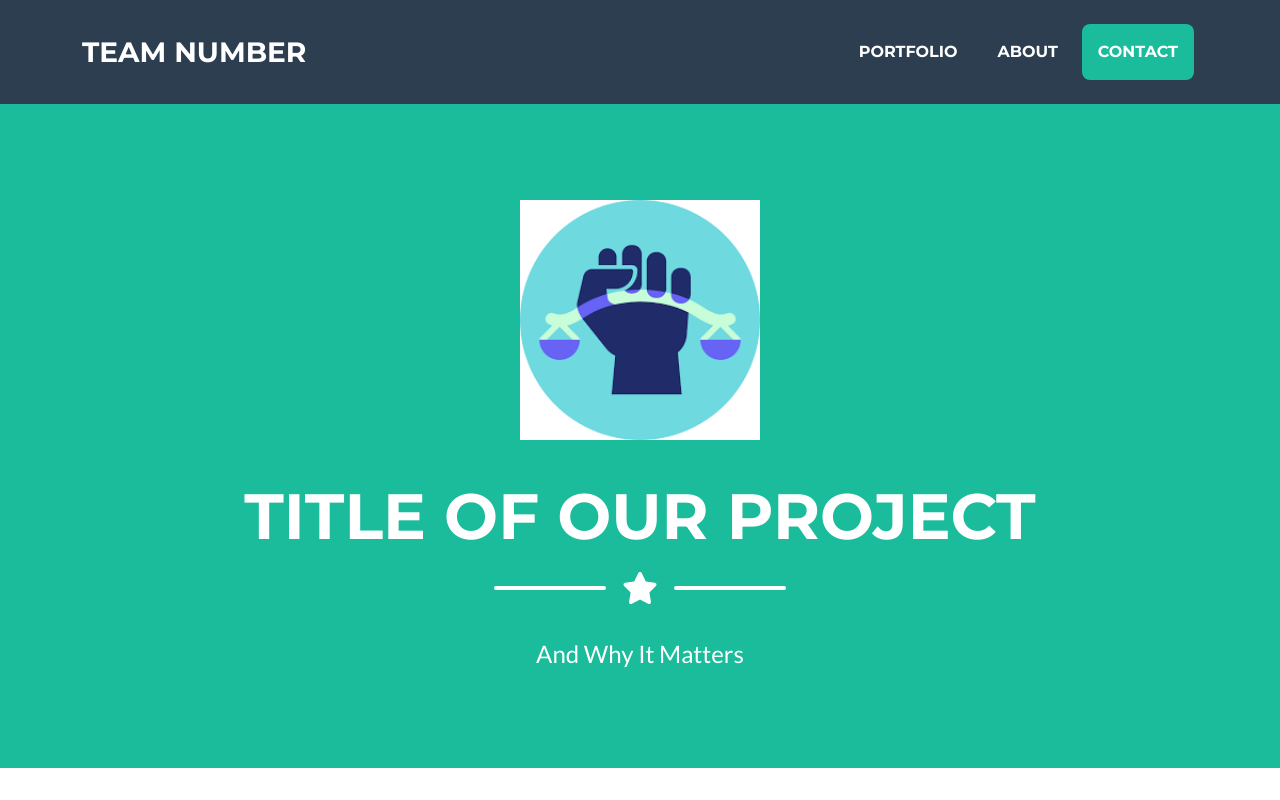
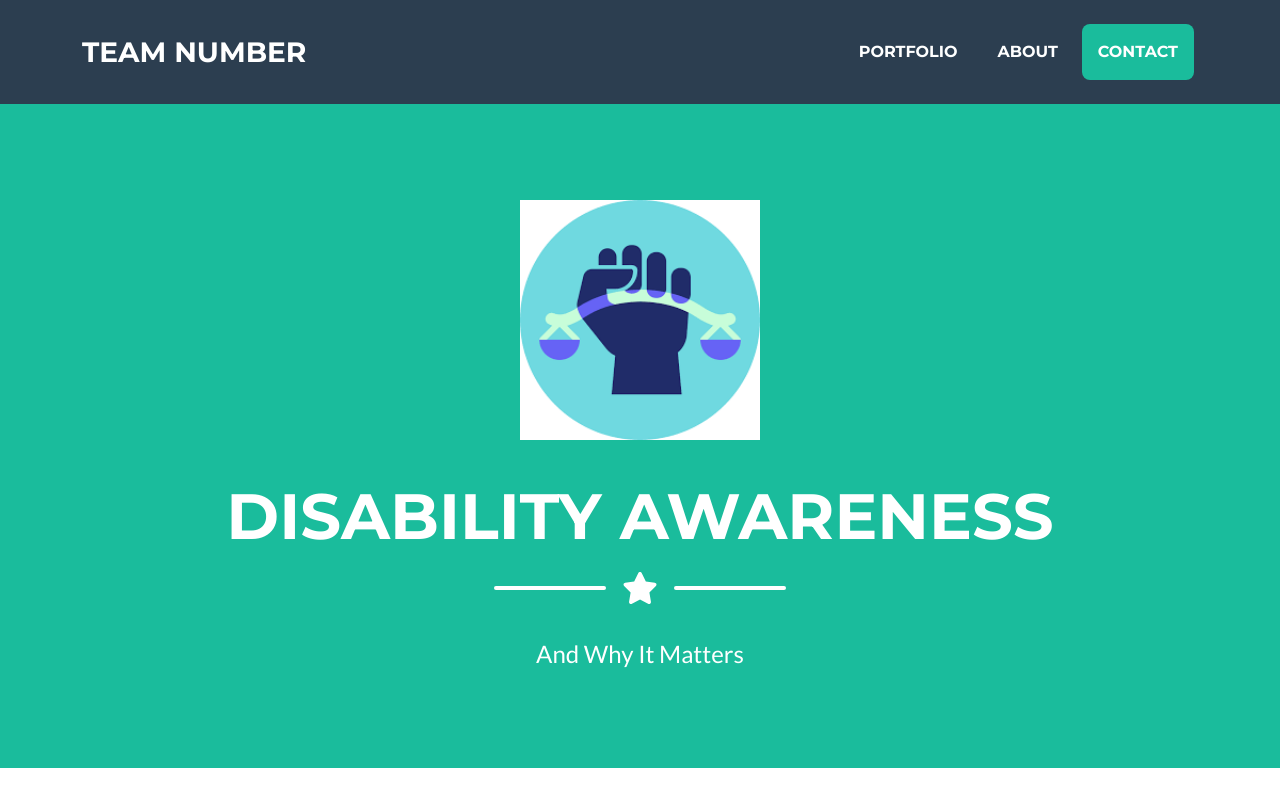
Before and after one commit to ISS-Group-Project-16/ISS-GROUP-16, a plain HTML site: page index.html in a window 1280 px wide. Shown: the top 800 px of the page. Drawn offline with nearby package versions, Linux system fonts and the light colour scheme.

Commit message:
Update index.html
Signed-off-by: faithlauren <119226646+faithlauren@users.noreply.github.com>

```diff
--- a/index.html
+++ b/index.html
@@ -40,7 +40,7 @@
                 <!-- Masthead Avatar Image-->
                 <img class="masthead-avatar mb-5" src="assets/img/portfolio/ISSfront.png" alt="..." />
                 <!-- Masthead Heading-->
-                <h1 class="masthead-heading text-uppercase mb-0">Title of Our Project</h1>
+                <h1 class="masthead-heading text-uppercase mb-0">Disability Awareness</h1>
                 <!-- Icon Divider-->
                 <div class="divider-custom divider-light">
                     <div class="divider-custom-line"></div>
```
